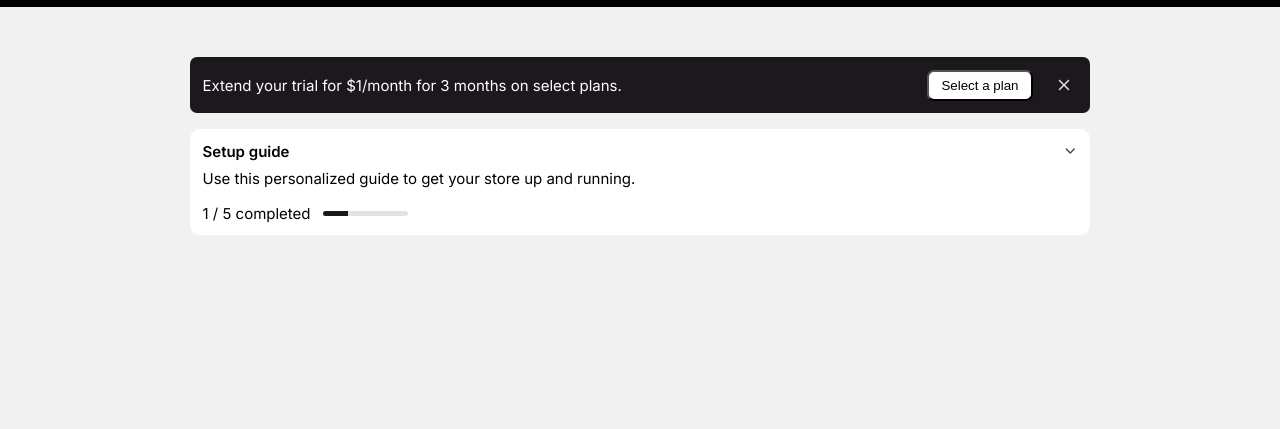
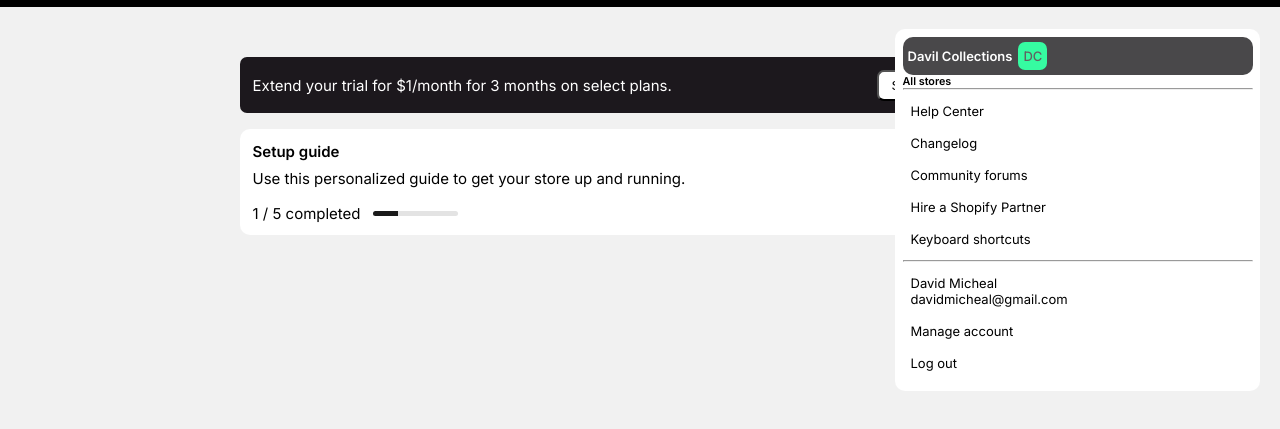
Before and after one commit to mister-abdurahman/shopify-hackathon, a plain HTML site: page index.html in a window 1280 px wide. Shown: the part 51-480 px from the top of the page. Drawn offline with Linux system fonts and the light colour scheme.

```diff
--- a/app.css
+++ b/app.css
@@ -109,7 +109,7 @@ body {
 }
 main {
   margin: 5rem auto;
-  max-width: 90rem;
+  max-width: 80rem;
   font-size: 1.5rem;
 }
 .trial_card {
@@ -284,3 +284,20 @@ main {
   border: none;
   cursor: pointer;
 }
+.user-store{
+  width: 35rem;
+  font-size: 1.3rem;
+  background-color: #fff;
+  padding: .75rem;
+  border-radius: 1rem;
+  position: absolute;
+  top: 8rem;
+  right: 2rem;
+}
+.user-store-list{
+  display: flex;
+  flex-direction: column;
+  gap: 1.6rem;
+  margin: 1.3rem .8rem;
+  list-style: none;
+}
--- a/index.html
+++ b/index.html
@@ -411,6 +411,32 @@
       </section>
     </main>
 
+    <aside class="user-store">
+      <div class="header-username-box">
+        <h4 class="header-username">Davil Collections</h4>
+        <span class="header-username-abbr">DC</span>
+      </div>
+      <h5 class="user-store-header">All stores</h5>
+      <hr>
+      <ul class="user-store-list">
+        <li>Help Center</li>
+        <li>Changelog</li>
+        <li>Community forums</li>
+        <li>Hire a Shopify Partner</li>
+        <li>Keyboard shortcuts</li>
+      </ul>
+      <hr>
+      <ul class="user-store-list">
+        <li>
+          <p>David Micheal</p>
+          <p>davidmicheal@gmail.com</p>
+        </li>
+        <li>Manage account</li>
+        <li>Log out</li>
+      </ul>
+
+    </aside>
+
     <script src="./app.js"></script>
   </body>
 </html>
```
